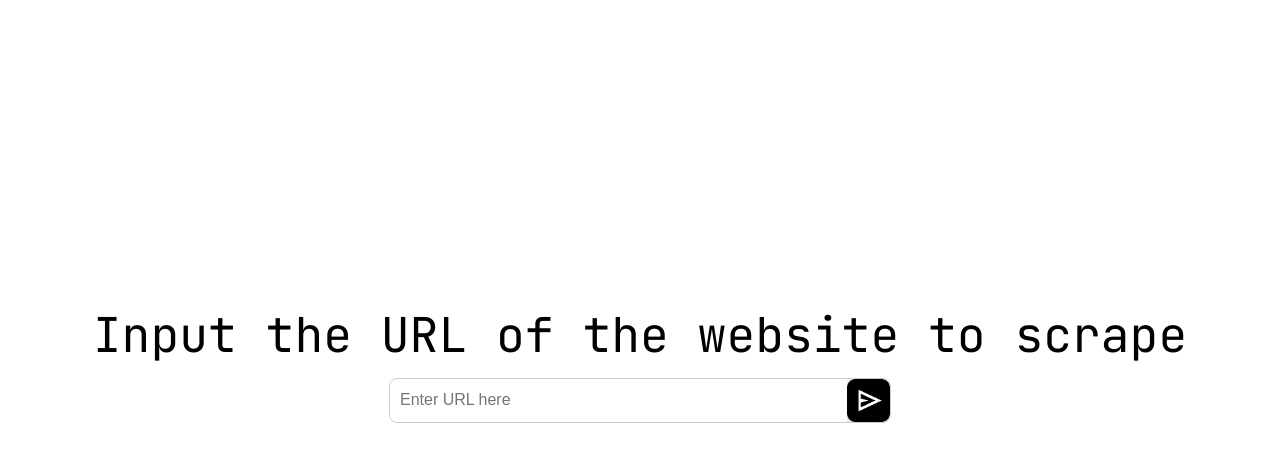
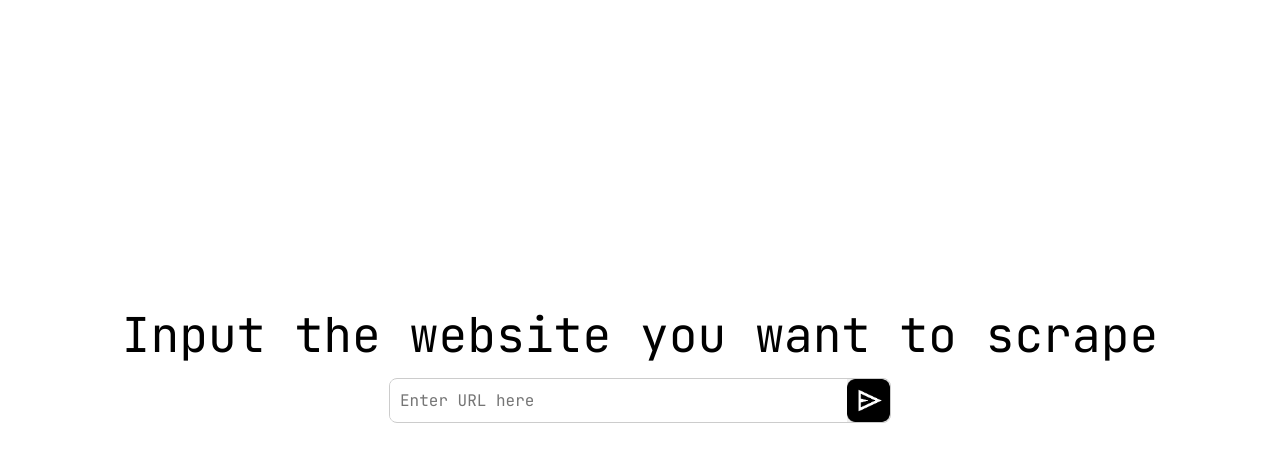
Before and after one commit to St-Margarets-Coding-Club/webscraper, a plain HTML site: page Web/index.html in a window 1280 px wide. Shown: the part 69-530 px from the top of the page. Drawn offline with Linux system fonts and the light colour scheme.

Commit message:
Edited frontend

```diff
--- a/Web/index.html
+++ b/Web/index.html
@@ -24,7 +24,7 @@
         </header>
 
         <main>
-                <div id="Instruction">Input the URL of the website to scrape</div>
+                <div id="Instruction">Input the website you want to scrape</div>
                 <div class="InputBox">
                         <input id="Input" type="text" placeholder="Enter URL here" autocomplete="off"/>
                         <button onclick="MoveDownInputBox()" class="SendButton"></button>
--- a/Web/style.css
+++ b/Web/style.css
@@ -9,7 +9,6 @@ body {
 }
 
 header {
-        background-color: #f5f5f5;
         padding: 16px 24px;
         display: flex;
         align-items: center;
@@ -57,6 +56,7 @@ input[type="text"] {
         border: none;
         outline: none;
         font-size: 1rem;
+        font-family: "JetBrains Mono", monospace;
 }
 
 
```
